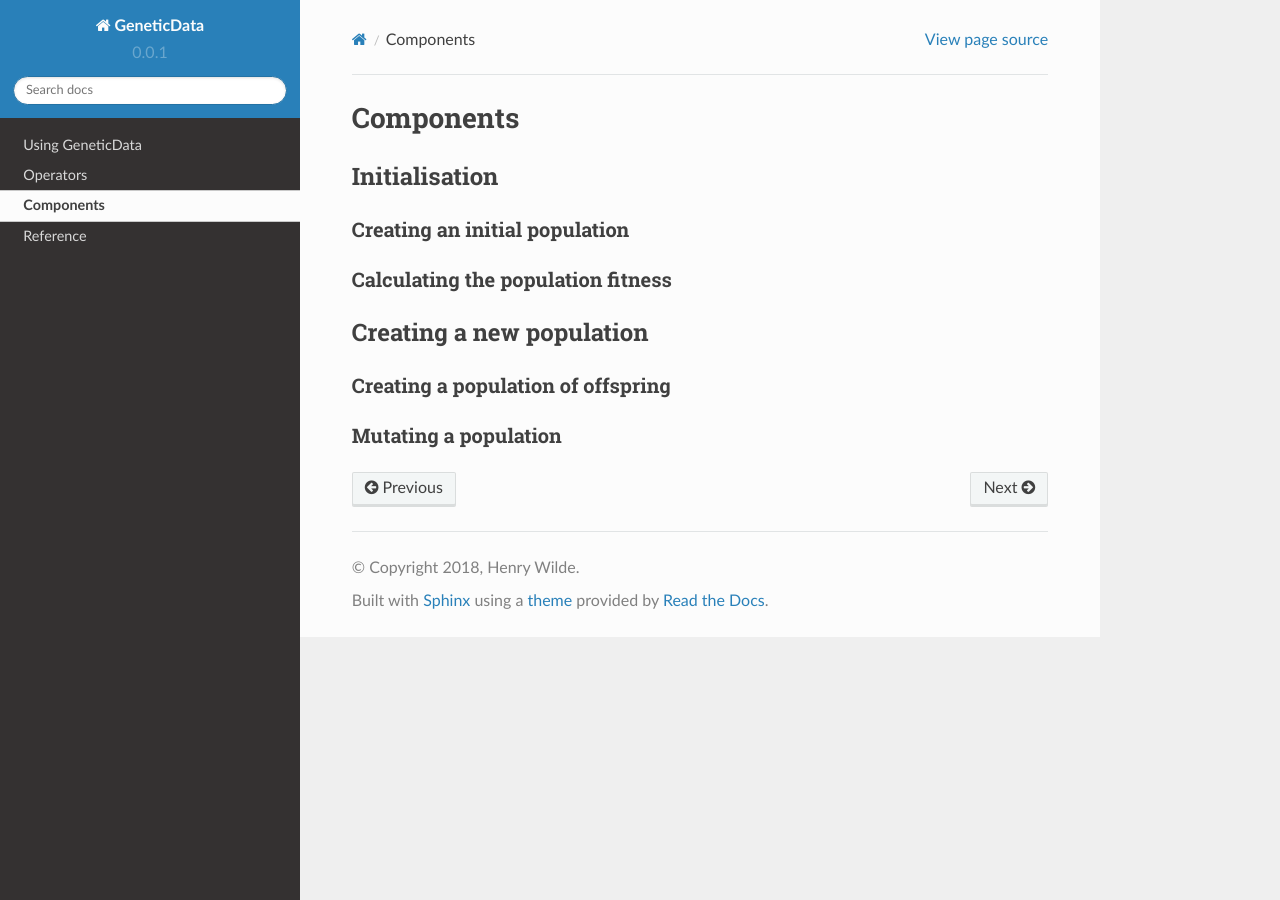
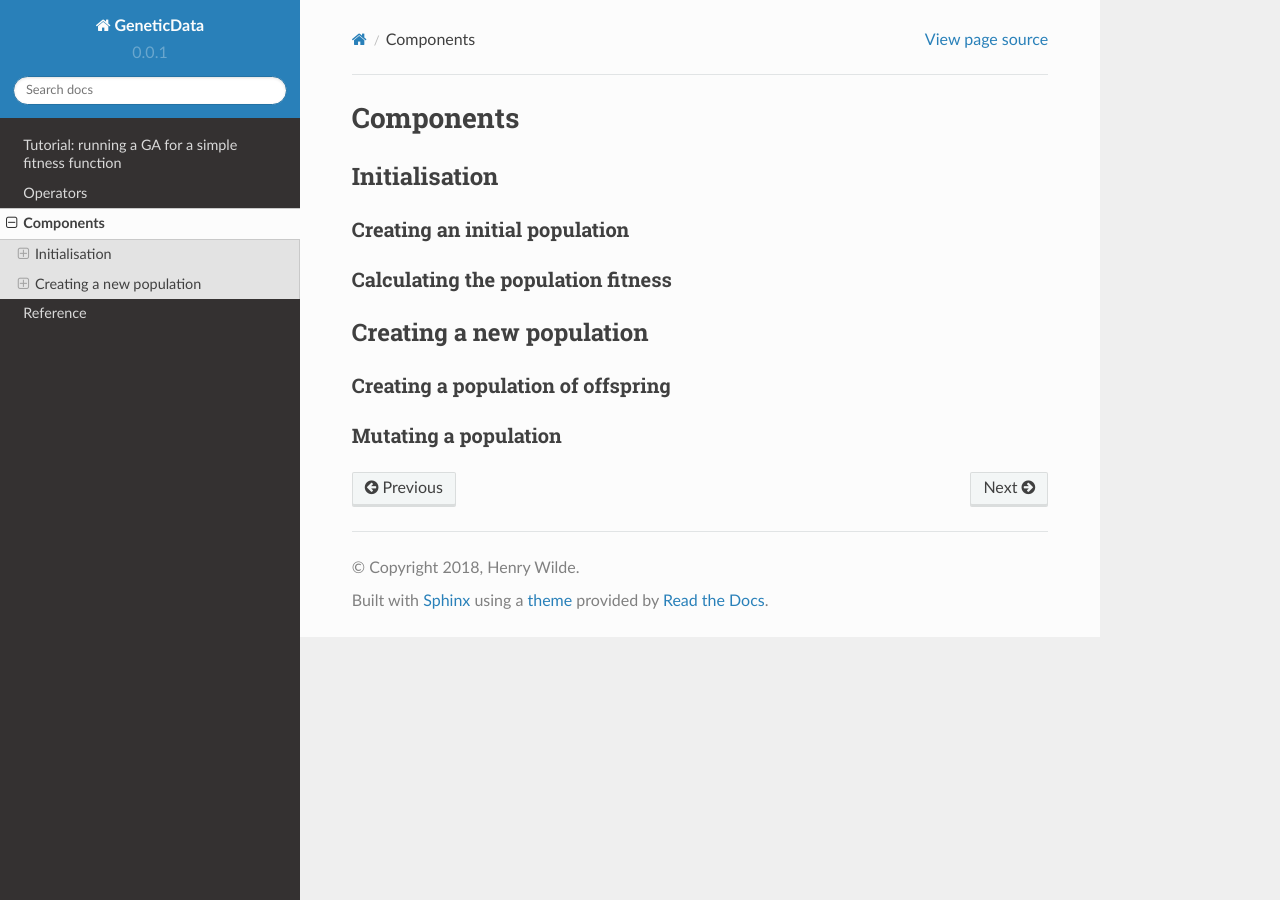
Before and after one commit to daffidwilde/edo, a Sphinx documentation site: the page built from docs/components/index.rst, in a window 1280 px wide. Built offline with Sphinx 7.4.7 and the Read the Docs theme 2.0.0, drawn with Linux system fonts in a browser that asks for light colours.

Commit message:
Move toward tutorial/how-to/explain/ref framework.

```diff
--- a/docs/index.rst
+++ b/docs/index.rst
@@ -29,9 +29,8 @@
 
 .. toctree::
    :maxdepth: 2
-   :titlesonly:
 
-   usage/index.rst
+   tutorial/index.rst
    operators/index.rst
    components/index.rst
    reference/index.rst
--- a/docs/operators/index.rst
+++ b/docs/operators/index.rst
@@ -1,3 +1,5 @@
+.. _ref-operators:
+
 Operators
 =========
 
--- a/docs/usage/index.rst
+++ /dev/null
@@ -1,11 +0,0 @@
-Using GeneticData
-=================
-
-Installing GeneticData
-----------------------
-
-Setting up the GA
------------------
-
-Running the GA
---------------
```
Also changed, not shown: docs/tutorial/index.rst (added, +47 -0 lines).
